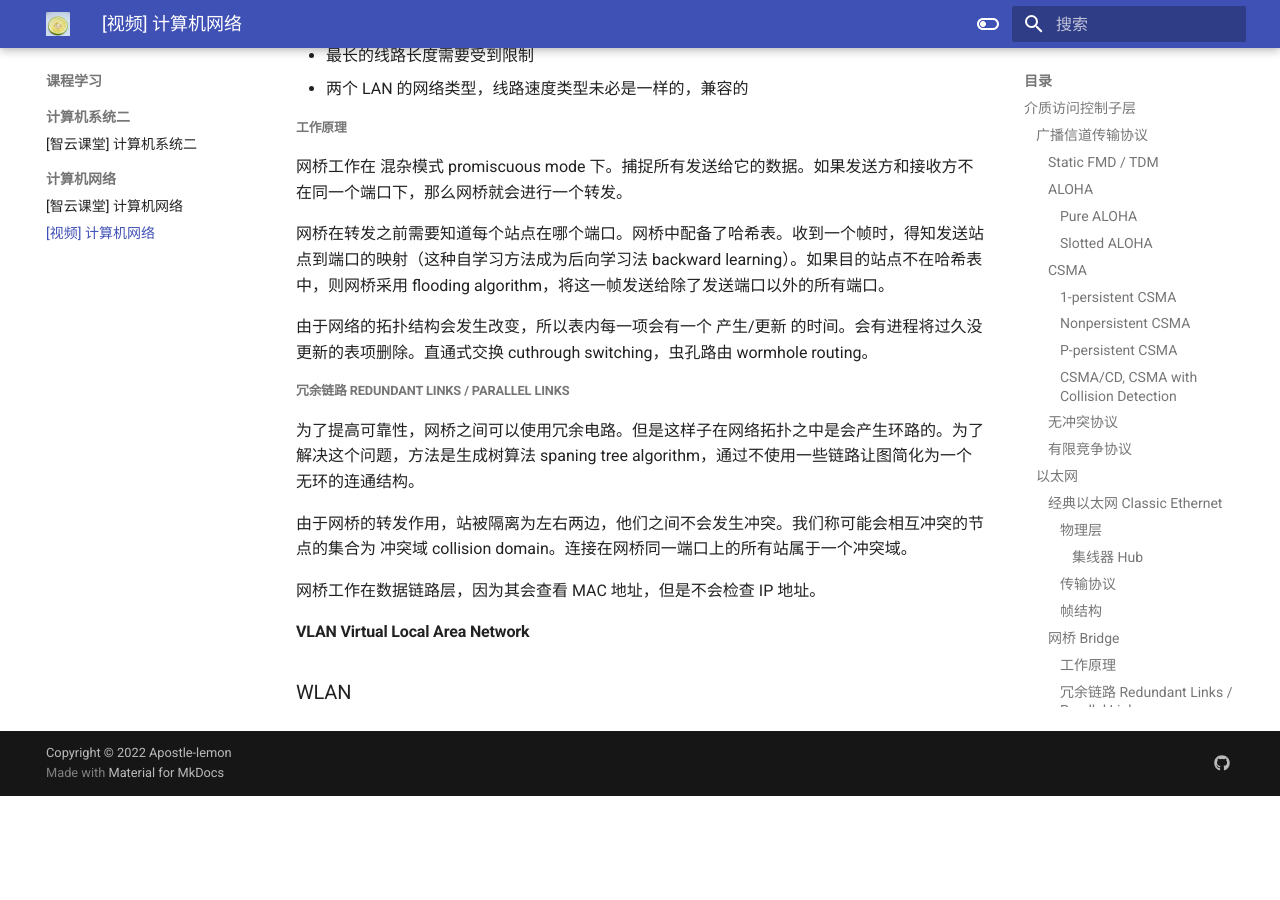
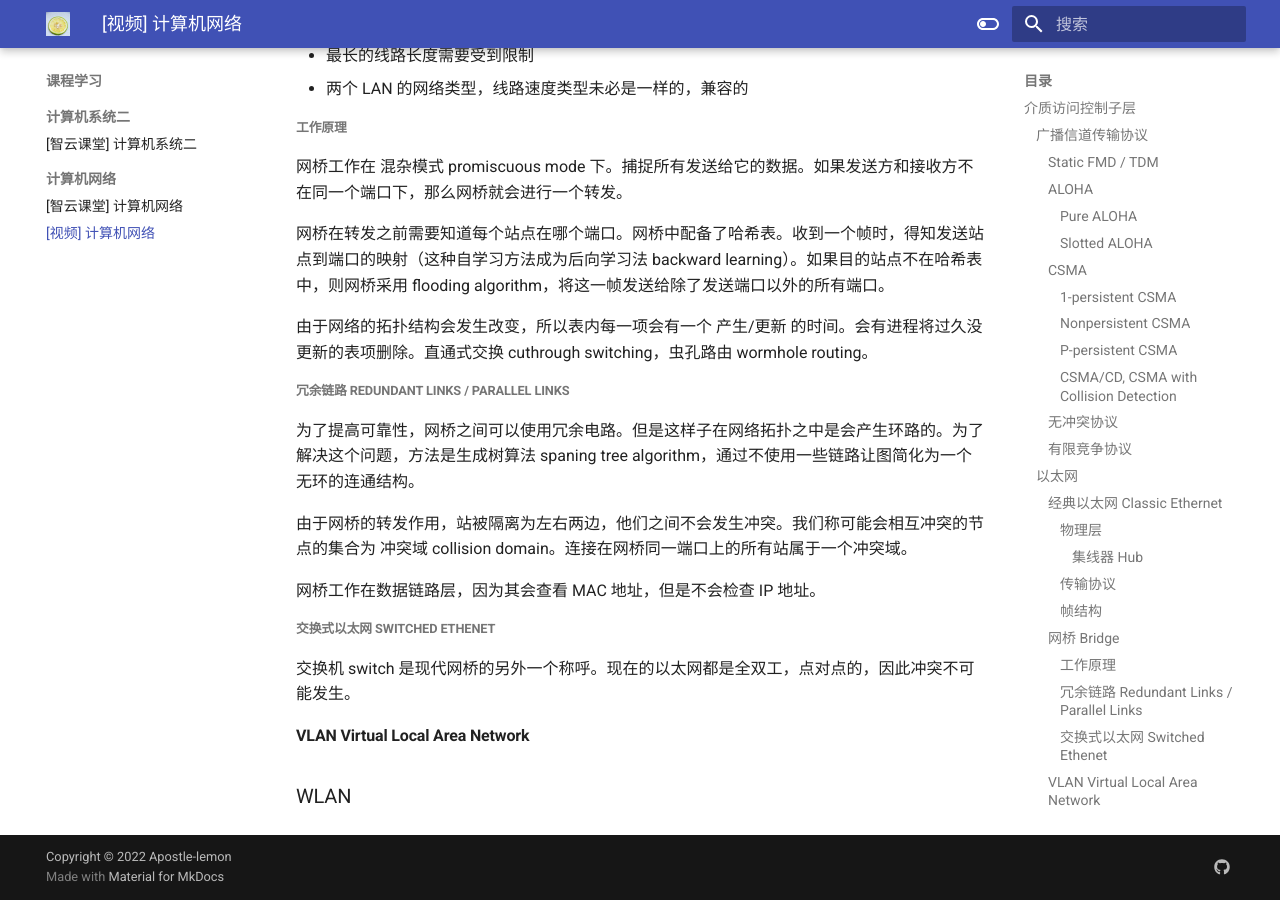
Before and after one commit to Apostle-lemon/Apostle-lemon.github.io, an MkDocs documentation site: the page built from docs/课程学习/计算机网络/【视频】计算机网络.md, in a window 1280 px wide and 900 px high, scrolled down 2598 px. Built offline with MkDocs 1.6.1 and Material for MkDocs 9.7.7, drawn with Linux system fonts in a browser that asks for light colours; before the commit the page ends 3394 px from its top, so only the background shows below that.

Commit message:
vault backup: 2022-10-28 11:15:47
Affected files:
docs/课程学习/计算机网络/【视频】计算机网络.md

```diff
--- a/docs/课程学习/计算机网络/【视频】计算机网络.md
+++ b/docs/课程学习/计算机网络/【视频】计算机网络.md
@@ -116,6 +116,10 @@ ALOHA, additive links on-line hawaii area。对没有 hawaii 代表的就是夏
 
 网桥工作在数据链路层，因为其会查看 MAC 地址，但是不会检查 IP 地址。
 
+##### 交换式以太网 Switched Ethenet
+
+交换机 switch 是现代网桥的另外一个称呼。现在的以太网都是全双工，点对点的，因此冲突不可能发生。
+
 #### VLAN Virtual Local Area Network
 
 ### WLAN
```
